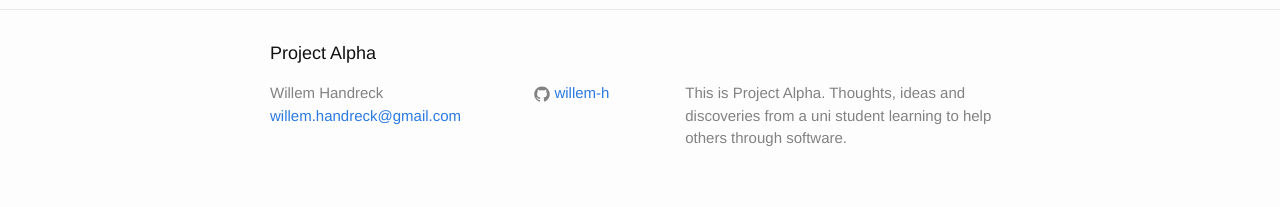
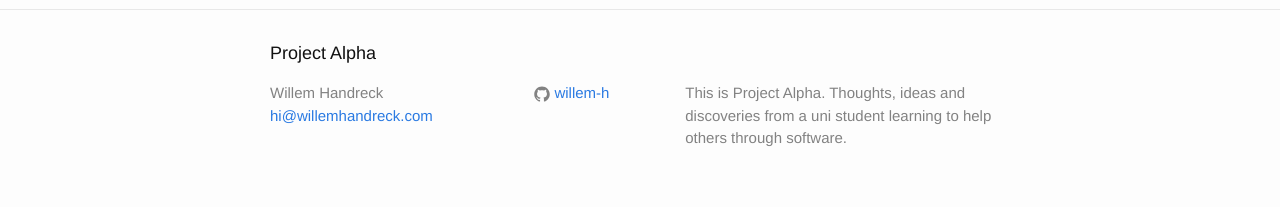
Before and after one commit to willem-h/willem-h.github.io, a Jekyll site: the page built from _posts/2016-03-12-openshelf-v1.0.md, in a window 1280 px wide. Shown: the part 1028-1235 px from the top of the page. Built offline with Jekyll 4.4.1, drawn with Linux system fonts in a browser that asks for light colours.

Commit message:
Update email address to use custom domain (#3)
I now have a custom domain name, so why not use that.

```diff
--- a/_config.yml
+++ b/_config.yml
@@ -8,7 +8,7 @@
 # Site settings
 title: Project Alpha
 name: Willem Handreck
-email: willem.handreck@gmail.com
+email: hi@willemhandreck.com
 description: > # this means to ignore newlines until "baseurl:"
   This is Project Alpha. Thoughts, ideas and discoveries from a
   uni student learning to help others through software.
```
